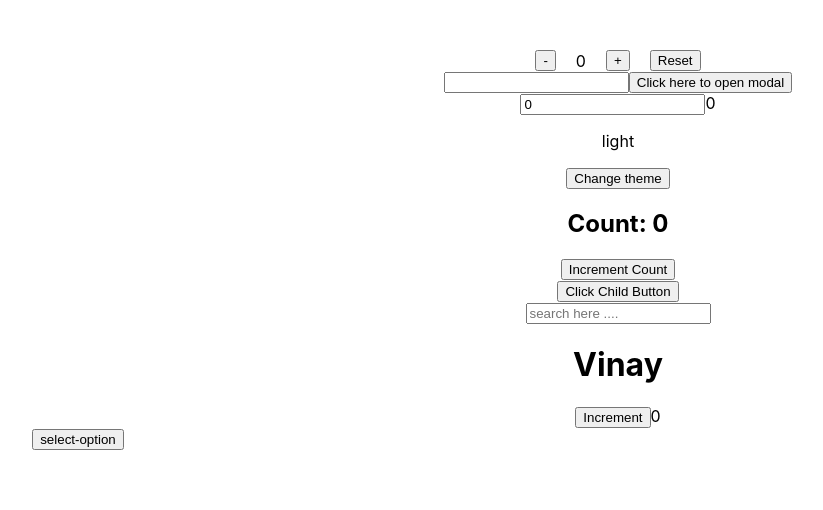
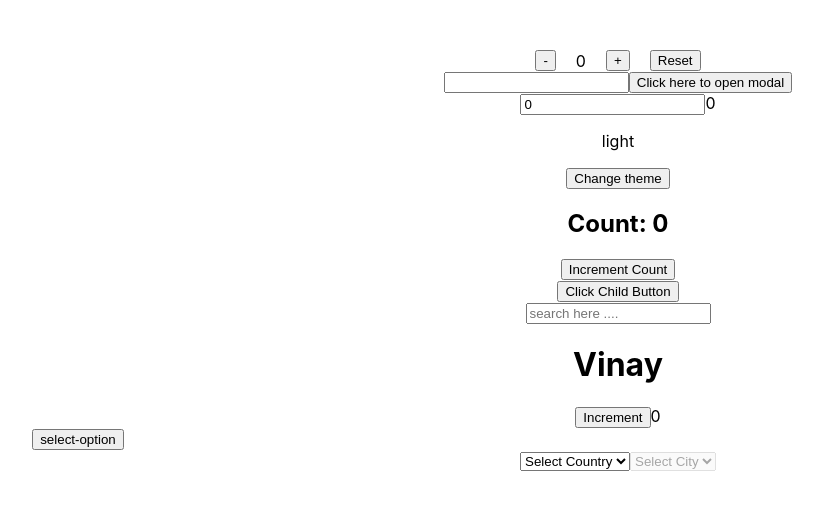
Before and after one commit to vinay-chindam/tasks, a React (Create React App) app: page / in a window 1280 px wide. Shown: the top 510 px of the page, without its empty margins (22-845 px from the left). Built offline with nearby package versions, Linux system fonts and the light colour scheme.

Commit message:
nested dropdown

```diff
--- a/src/App.js
+++ b/src/App.js
@@ -11,6 +11,7 @@ import UseCallbackComponent from './Components/UseCallbackComponent';
 import SearchComponent from './Components/SearchComponent';
 import ParentComponent2 from './Components/ParentComponent2';
 import Dropdown from './Components/Dropdown';
+import NestedDropdown from './Components/NestedDropdown';
 
 function App() {
   const [openModal,setOpenModal]=useState(false)
@@ -31,6 +32,7 @@ function App() {
       <SearchComponent/>
       <ParentComponent2/>
       <Dropdown/>
+      <NestedDropdown/>
 
 
 
--- /dev/null
+++ b/src/Components/NestedDropdown.js
@@ -0,0 +1,60 @@
+import React, { useState } from "react";
+
+function NestedDropdown() {
+
+  const data = [
+    { country: "India", cities: ["Hyderabad", "Delhi", "Mumbai"] },
+    { country: "USA", cities: ["New York", "Chicago", "Los Angeles"] },
+    { country: "Australia", cities: ["Sydney", "Melbourne"] }
+  ];
+
+  const [selectedCountry, setselectedCountry] = useState("");
+  const [selectedCity, setselectedCity] = useState("");
+
+  const selectedCountryData = data.find(
+    (item) => item.country === selectedCountry
+  );
+
+  return (
+    <div>
+
+      <select
+        value={selectedCountry}
+        onChange={(e) => {
+          setselectedCountry(e.target.value);
+          setselectedCity("");
+        }}
+      >
+        <option value="">Select Country</option>
+
+        {data.map((item) => {
+          return (
+            <option key={item.country} value={item.country}>
+              {item.country}
+            </option>
+          );
+        })}
+      </select>
+
+
+      <select
+        value={selectedCity}
+        onChange={(e) => setselectedCity(e.target.value)}
+        disabled={!selectedCountry}
+      >
+        <option value="">Select City</option>
+
+        {selectedCountryData?.cities.map((city) => {
+          return (
+            <option key={city} value={city}>
+              {city}
+            </option>
+          );
+        })}
+      </select>
+
+    </div>
+  );
+}
+
+export default NestedDropdown;
```
